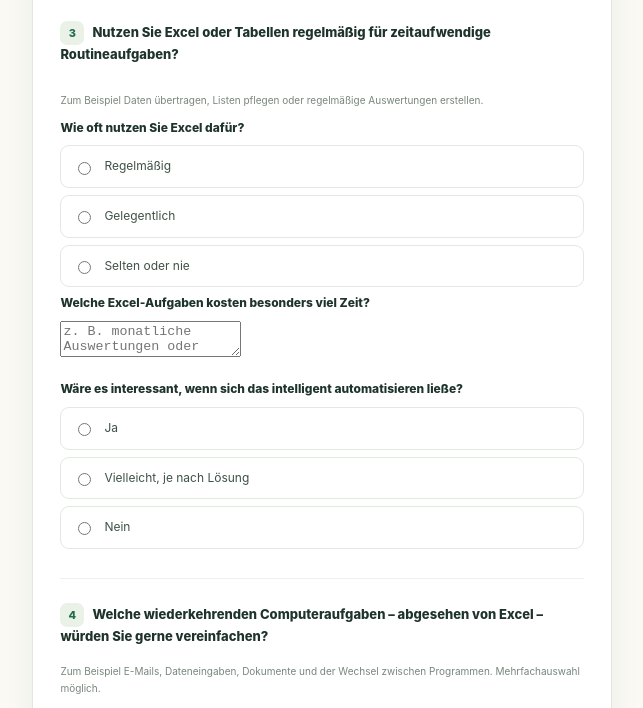
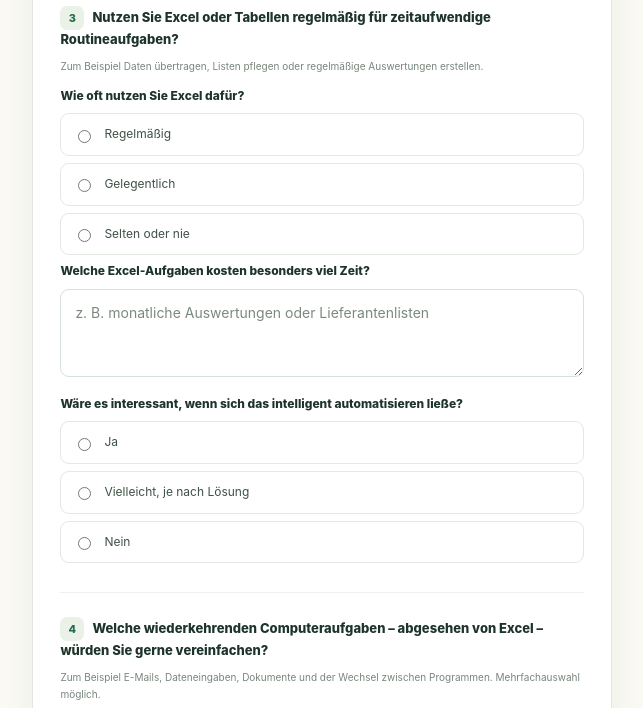
Before and after one commit to Kirity/apotheken-prozesscheck, a plain HTML site: page index.html in a window 1280 px wide. Shown: the part 3528-4236 px from the top of the page, without its empty margins (530-1173 px from the left). Drawn offline with Linux system fonts and the light colour scheme.

Commit message:
Improve survey text areas and question spacing

```diff
--- a/index.html
+++ b/index.html
@@ -294,9 +294,14 @@
 #apo-v3-site .survey-question-group .question{margin:0 0 24px;padding:0 0 22px}
 #apo-v3-site .survey-question-group .question:last-child{margin-bottom:0}
 #apo-v3-site .survey-question-hint{margin:4px 0 14px}
+#apo-v3-site .question legend:has(+ .survey-note){margin-bottom:0}
+#apo-v3-site .question legend + .survey-note{margin:8px 0 12px}
 #apo-v3-site .survey-conditional{margin:8px 0 17px 8px;padding:11px 0 2px 14px;border-left:2px solid #c5dbc9}
 #apo-v3-site .survey-conditional[hidden]{display:none!important}
 #apo-v3-site .new-survey-textarea{width:100%;box-sizing:border-box;min-height:75px;padding:11px 12px;border-radius:9px;border:1px solid #d6e1d8;color:#26392e;background:#fff;font:inherit;resize:vertical}
+#apo-v3-site .survey-card textarea{display:block;width:100%;min-height:88px;padding:12px 14px;border:1px solid #d6e1d8;border-radius:9px;background:#fff;color:#26392e;font:inherit;font-size:14px;line-height:1.5;resize:vertical}
+#apo-v3-site .survey-card textarea::placeholder{color:#7b897e;opacity:1}
+#apo-v3-site .survey-card textarea:focus{outline:2px solid #93baa0;outline-offset:2px}
 #apo-v3-site .survey-conditional .field-label{display:block;margin-bottom:10px}
 #apo-v3-site .survey-question-group .choice{margin-bottom:7px}
 #apo-v3-site .survey-card{scroll-margin-top:30px}
```
